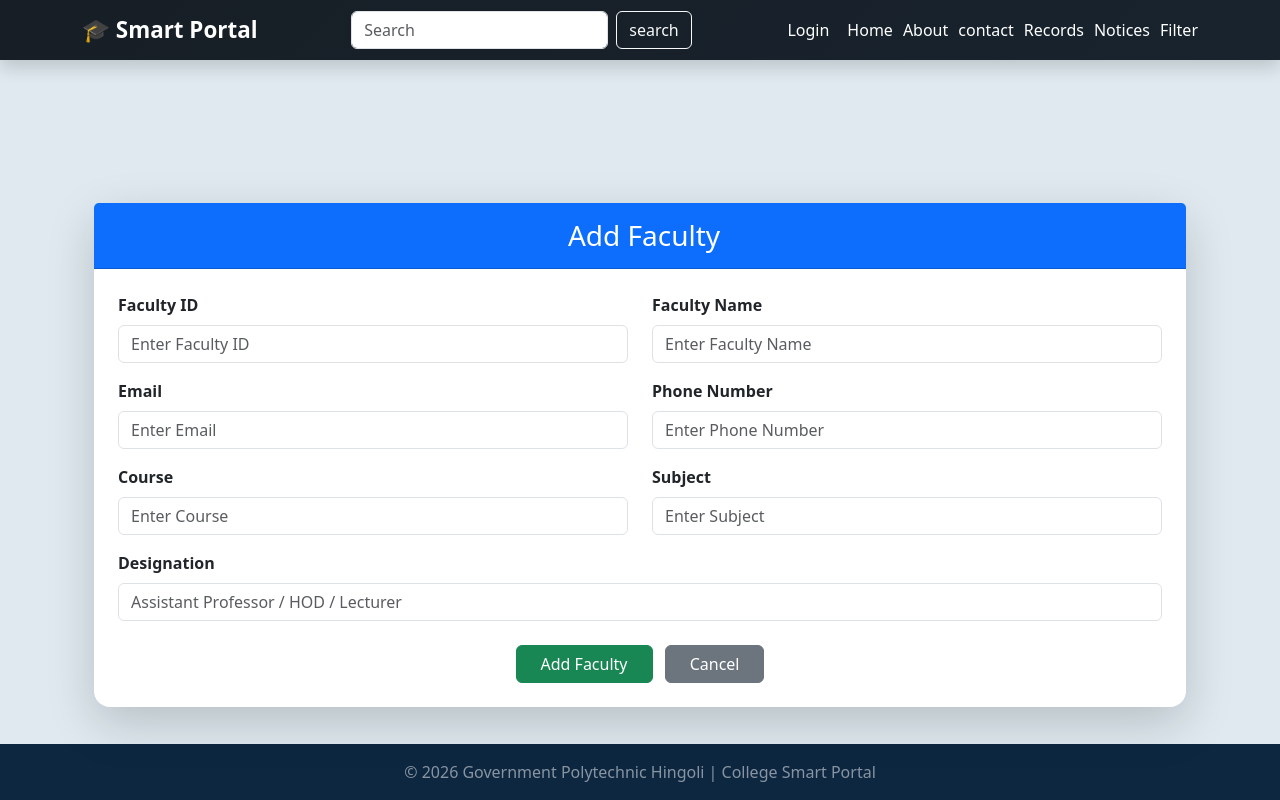
After one commit to Aksharalokhande/python, a Flask app: template templates/add_faculty.html in a window 1280 px wide. The commit adds this page. Run offline with Flask 3, Linux system fonts and the light colour scheme; the template is opened without the code that fills it, so the values that code supplies are empty.

Commit message:
added faculty

```diff
--- /dev/null
+++ b/templates/add_faculty.html
@@ -0,0 +1,79 @@
+{% extends 'base.html' %}
+
+{% block content %}
+
+<div class="container mt-5">
+
+    <div class="card shadow-lg border-0 rounded-4">
+
+        <div class="card-header bg-primary text-white text-center py-3">
+            <h3 class="mb-0">
+                <i class="fas fa-chalkboard-teacher me-2"></i>
+                Add Faculty
+            </h3>
+        </div>
+
+        <div class="card-body p-4">
+
+            <form method="POST">
+
+                <div class="row">
+
+                    <div class="col-md-6 mb-3">
+                        <label class="form-label fw-bold">Faculty ID</label>
+                        <input type="text" class="form-control" name="faculty_id" placeholder="Enter Faculty ID" required>
+                    </div>
+
+                    <div class="col-md-6 mb-3">
+                        <label class="form-label fw-bold">Faculty Name</label>
+                        <input type="text" class="form-control" name="name" placeholder="Enter Faculty Name" required>
+                    </div>
+
+                    <div class="col-md-6 mb-3">
+                        <label class="form-label fw-bold">Email</label>
+                        <input type="email" class="form-control" name="email" placeholder="Enter Email" required>
+                    </div>
+
+                    <div class="col-md-6 mb-3">
+                        <label class="form-label fw-bold">Phone Number</label>
+                        <input type="text" class="form-control" name="phone" placeholder="Enter Phone Number">
+                    </div>
+
+                    <div class="col-md-6 mb-3">
+                        <label class="form-label fw-bold">Course</label>
+                        <input type="text" class="form-control" name="course" placeholder="Enter Course" required>
+                    </div>
+
+                    <div class="col-md-6 mb-3">
+                        <label class="form-label fw-bold">Subject</label>
+                        <input type="text" class="form-control" name="subject" placeholder="Enter Subject" required>
+                    </div>
+
+                    <div class="col-md-12 mb-4">
+                        <label class="form-label fw-bold">Designation</label>
+                        <input type="text" class="form-control" name="designation" placeholder="Assistant Professor / HOD / Lecturer" required>
+                    </div>
+
+                </div>
+
+                <div class="text-center">
+
+                    <button type="submit" class="btn btn-success px-4">
+                         Add Faculty
+                    </button>
+
+                    <a href="{{ url_for('faculty') }}" class="btn btn-secondary px-4 ms-2">
+                        Cancel
+                    </a>
+
+                </div>
+
+            </form>
+
+        </div>
+
+    </div>
+
+</div>
+
+{% endblock %}
--- a/templates/base.html
+++ b/templates/base.html
@@ -60,7 +60,7 @@
         {% if session.role == 'admin' %}
         <a class="nav-link" href="/add_students">Add_students</a>
         {% endif %}
-        <a class="nav-link" href="/filter">filter</a>
+        <a class="nav-link" href="/filter">Filter</a>
 
     </div>
   </nav>
```
Also changed, not shown: app2.py (+34 -1 lines), database.py (+13 -0 lines), templates/admin_notices.html (deleted, +0 -53 lines), templates/faculty.html (added, +49 -0 lines), college.db, templates/subjects.html (added).
